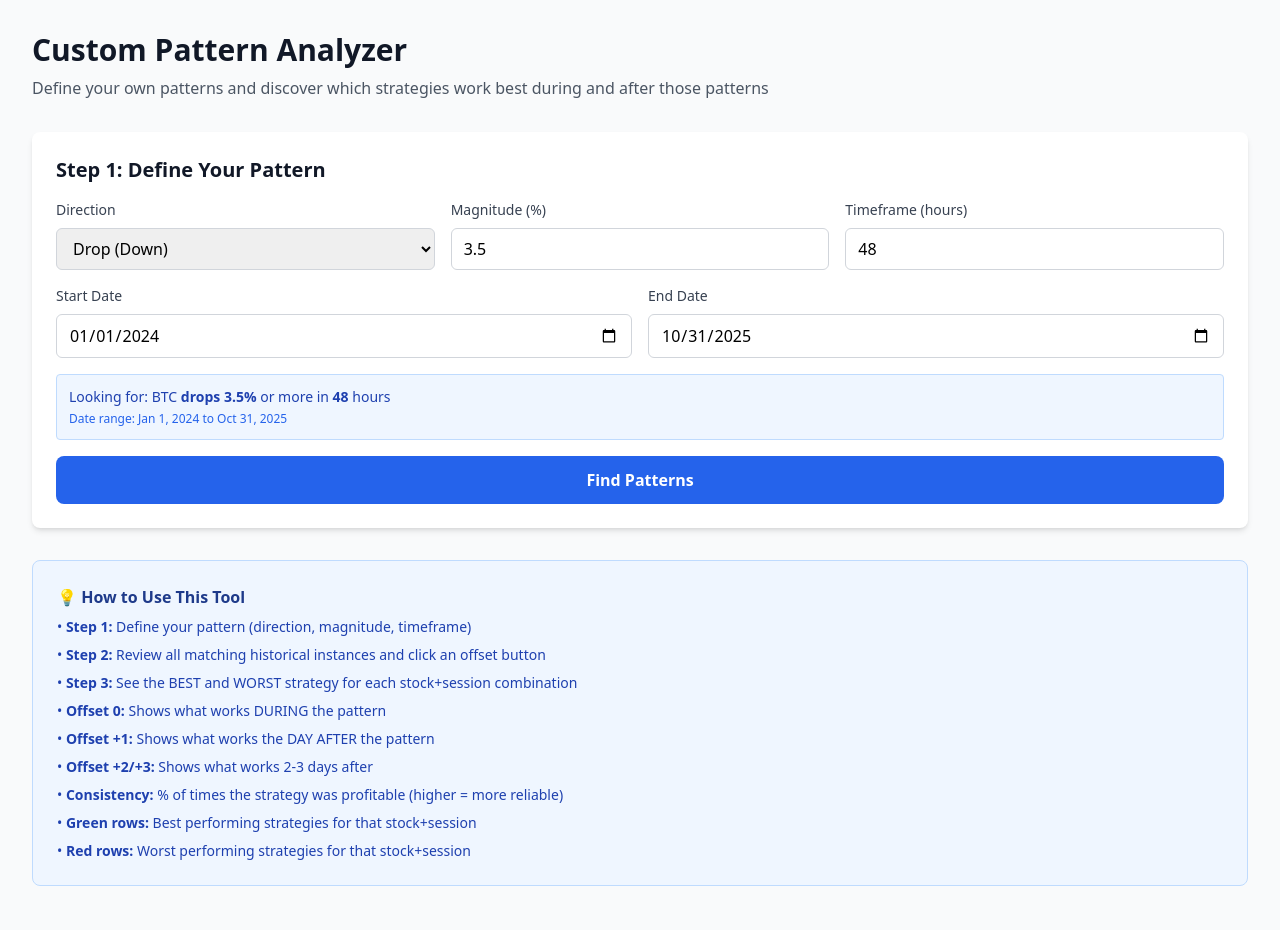
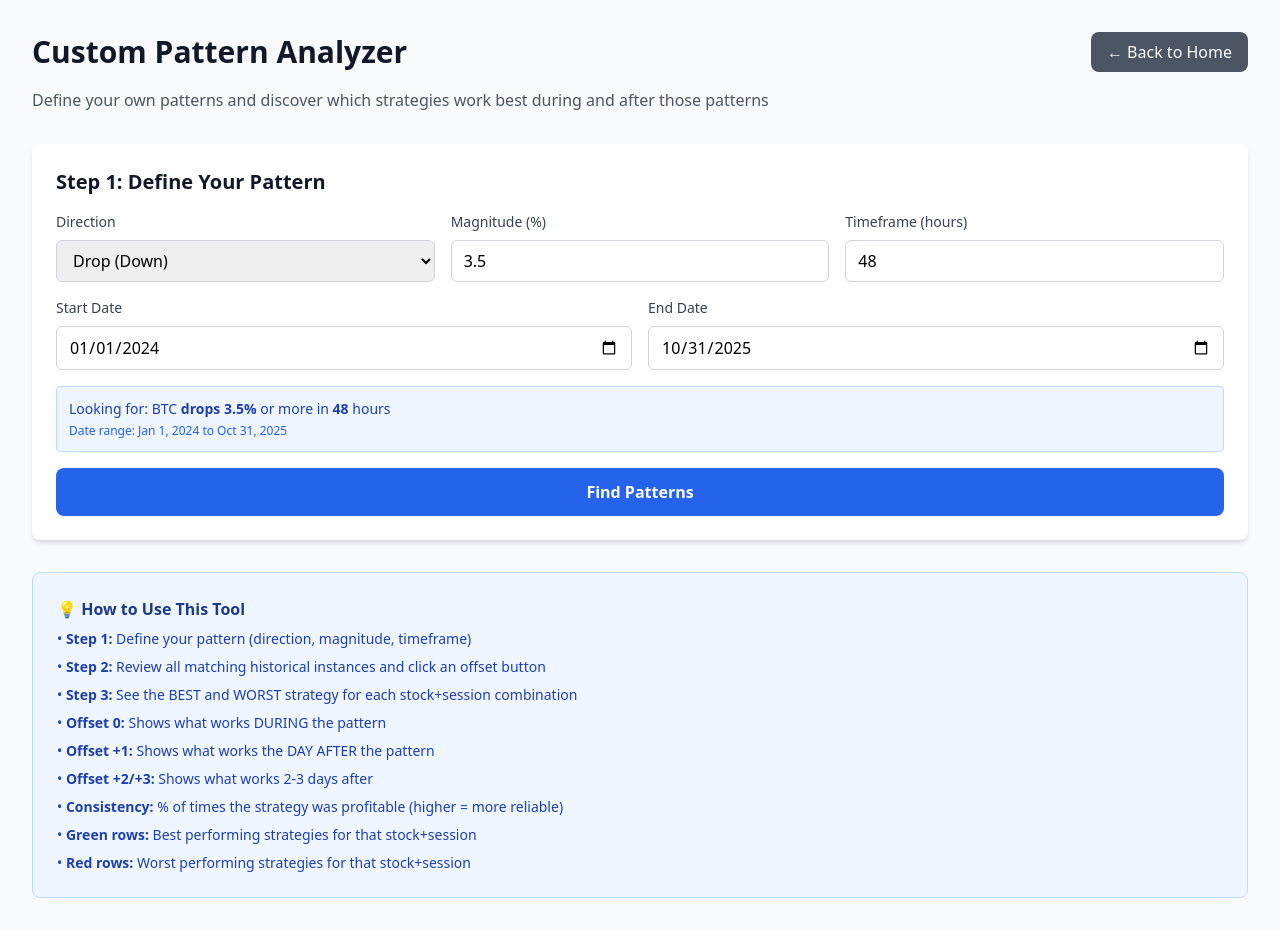
Before and after one commit to loganlidster/zara, a Next.js app in the folder frontend-dashboard/: page /reports/custom-pattern-analyzer in a window 1280 px wide. Built offline with nearby package versions, Linux system fonts and the light colour scheme.

Commit message:
Add back to home button on custom pattern analyzer page

```diff
--- a/frontend-dashboard/app/reports/custom-pattern-analyzer/page.tsx
+++ b/frontend-dashboard/app/reports/custom-pattern-analyzer/page.tsx
@@ -139,7 +139,15 @@ export default function CustomPatternAnalyzer() {
       <div className="max-w-7xl mx-auto">
         {/* Header */}
         <div className="mb-8">
-          <h1 className="text-3xl font-bold text-gray-900 mb-2">Custom Pattern Analyzer</h1>
+          <div className="flex items-center justify-between mb-4">
+            <h1 className="text-3xl font-bold text-gray-900">Custom Pattern Analyzer</h1>
+            <a
+              href="/"
+              className="px-4 py-2 bg-gray-600 text-white rounded-lg hover:bg-gray-700 transition-colors"
+            >
+              ← Back to Home
+            </a>
+          </div>
           <p className="text-gray-600">
             Define your own patterns and discover which strategies work best during and after those patterns
           </p>
```
Also changed, not shown: 1 other file (tests, documents, lock files or other folders).
